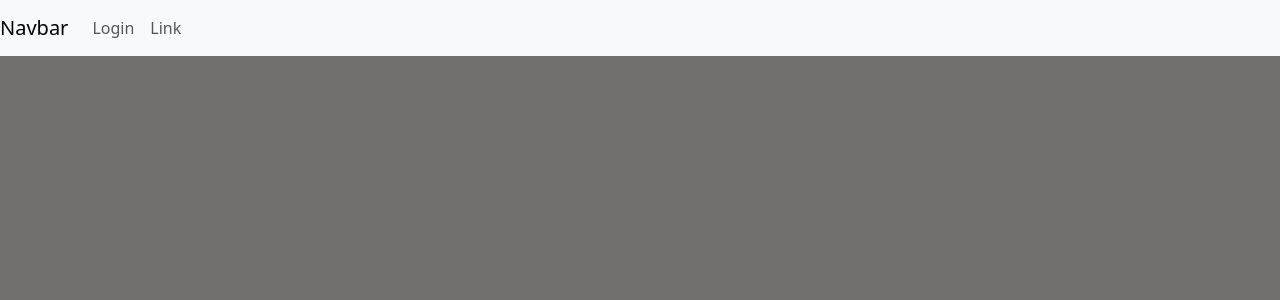
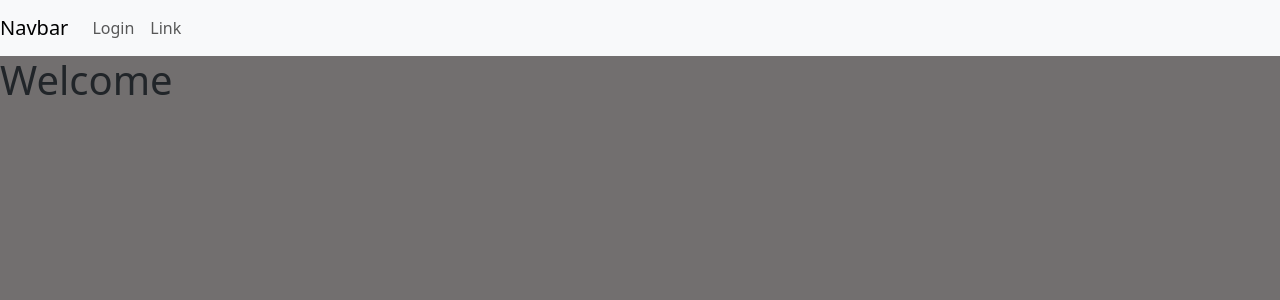
Before and after one commit to snehaljos/webapp-fetch, a React (Create React App) app: page /Success in a window 1280 px wide. Before the commit this address had no page. Shown: the top 300 px of the page. Built offline with nearby package versions, Linux system fonts and the light colour scheme.

Commit message:
Added sucess page

```diff
--- a/src/Components/Login.js
+++ b/src/Components/Login.js
@@ -2,8 +2,6 @@ import { Button } from "bootstrap";
 import { useState } from "react";
 import validate from "./Validation";
 import axios from "axios";
-import { Link } from "react-router-dom";
-import Home from "./Home";
 import { useNavigate } from "react-router-dom";
 function MissedGoal() {
 	return <h1>MISSED!</h1>;
@@ -27,7 +25,7 @@ function Login() {
     .then((result) => {
       if(result.data.length !=0){
         setIsLoggedIn(true);
-         navigate("/Home");
+        navigate("/Success");
         setErros({...erros,haveError:false,noUser:""});
       }
       else{
--- /dev/null
+++ b/src/Components/SuccessPage.js
@@ -0,0 +1,7 @@
+function success(){
+    return(
+        <h1>Welcome</h1>
+    );
+}
+
+export default success;
--- a/src/index.js
+++ b/src/index.js
@@ -7,6 +7,7 @@ import { BrowserRouter, Routes, Route, Link } from "react-router-dom";
 import Header from "./Components/Header";
 import Home from "./Components/Home";
 import Login from "./Components/Login";
+import Success from "./Components/SuccessPage";
 
 const root = ReactDOM.createRoot(document.getElementById("root"));
 root.render(
@@ -18,6 +19,7 @@ root.render(
         <Route index element={<Home />} />
         <Route path="Home" element={<Home />} />
         <Route path="Login" element={<Login className="Login" />} />
+        <Route path="Success" element={<Success />} />
       </Routes>
     </BrowserRouter>
   </React.StrictMode>
```
